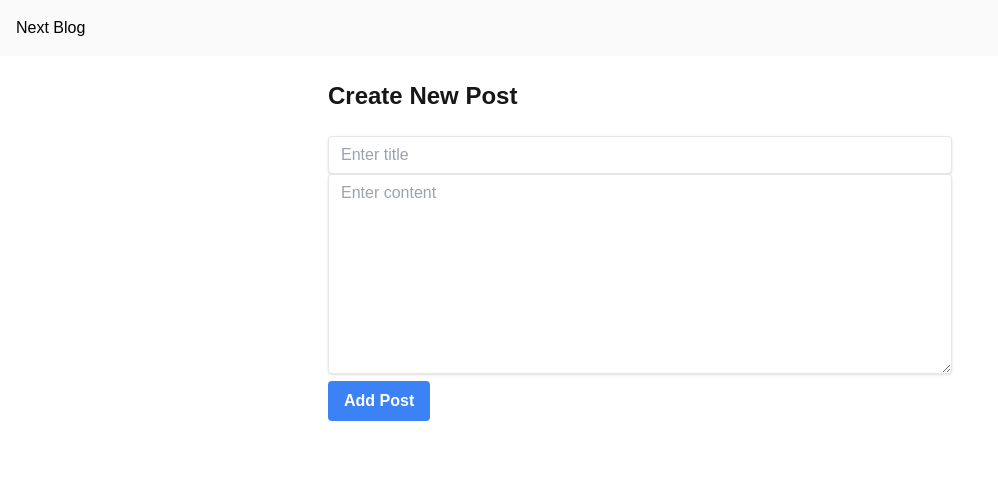
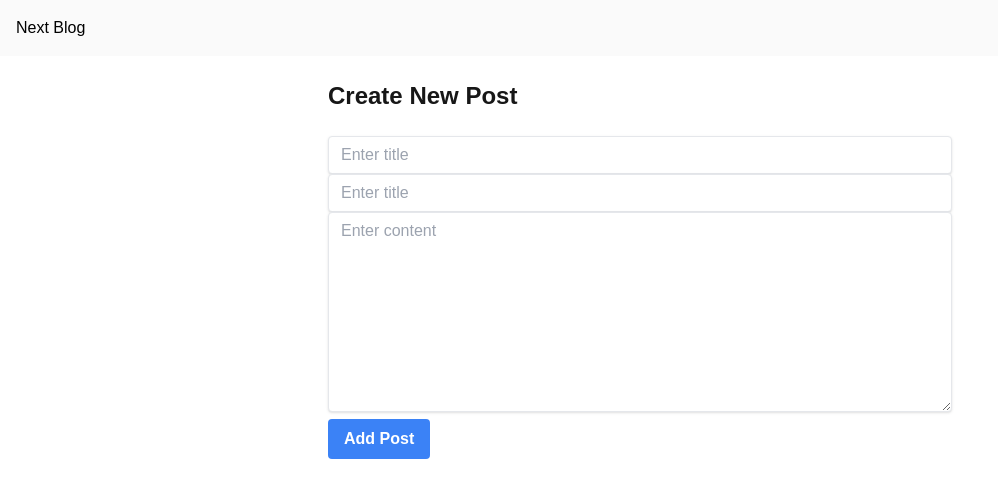
Before and after one commit to KshitijKardle/Dear-Diary, a Next.js app: page /post in a window 1280 px wide. Shown: the top 498 px of the page, without its empty margins (0-998 px from the left). Built offline with nearby package versions, Linux system fonts and the light colour scheme.

Commit message:
added image input

```diff
--- a/app/post/page.jsx
+++ b/app/post/page.jsx
@@ -10,6 +10,7 @@ export default function CreatePost() {
   const [formData, setFormData] = useState({
     title: "",
     content: "",
+    image: "",
   });
 
   const handleChange = (e, field) => {
@@ -26,7 +27,7 @@ export default function CreatePost() {
       router.push("/");
       router.refresh();
     } catch (error) {
-      console.error("Error creating post:", error);
+      console.error("Error  creating post:", error);
     }
   };
 
@@ -40,6 +41,11 @@ export default function CreatePost() {
             label="Title"
             value={formData.title}
             onChange={(e) => handleChange(e, "title")}
+          />
+          <Input
+            label="Title"
+            value={formData.image}
+            onChange={(e) => handleChange(e, "image")}
           />
           <Input
             label="Content"
```
